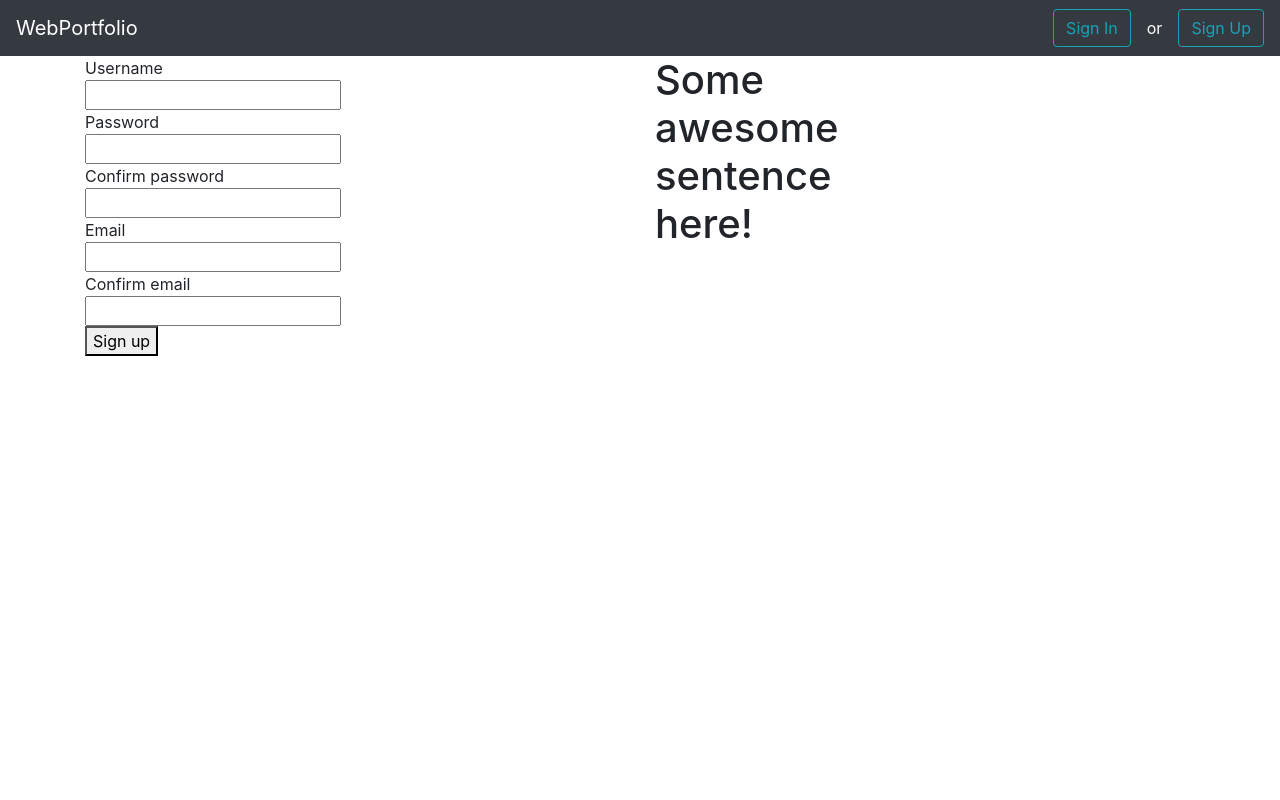
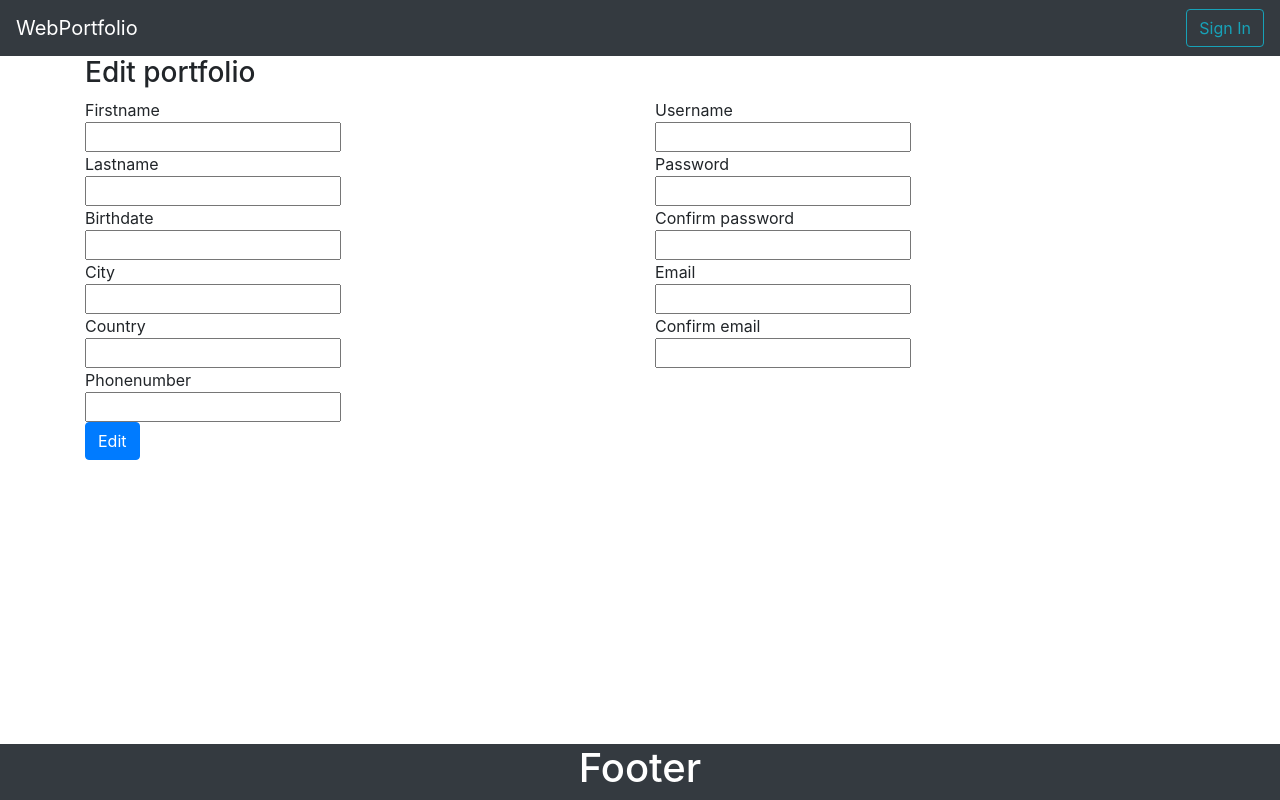
Before and after one commit to toni-mahilainen/WebPortfolio, a React (Create React App) app: page /editportfolio in a window 1280 px wide. Built offline with nearby package versions, Linux system fonts and the light colour scheme.

Commit message:
Väliaikatallennus

```diff
--- a/src/Components/App/app.jsx
+++ b/src/Components/App/app.jsx
@@ -4,6 +4,8 @@ import './app.css';
 import Main from '../Main/main';
 import HeaderLoggedOut from '../Header/HeaderLoggedOut/headerLoggedOut';
 import HeaderLoggedIn from '../Header/HeaderLoggedIn/headerLoggedIn';
+import Footer from '../Footer/footer';
+import EditPortfolio from '../EditPortfolio/editPortfolio';
 
 
 class App extends Component {
@@ -13,12 +15,13 @@ class App extends Component {
             return (
                 <Fragment>
                     <HeaderLoggedOut />
-                    <Main />
+                    <EditPortfolio />
+                    <Footer />
                 </Fragment>
             );
         } else {
             return (
-                <div className="App">
+                <div className="app">
                     <Router>
                         <nav id="nav" className="navbar navbar-expand-lg" onMouseEnter={this.heightUp} onMouseLeave={this.heightDown}>
                             <ul className="navbar-nav mr-auto ml-auto">
--- a/src/Components/EditPortfolio/editPortfolio.jsx
+++ b/src/Components/EditPortfolio/editPortfolio.jsx
@@ -1,12 +1,56 @@
 import React, { Component } from 'react';
 import './editPortfolio.css';
+import { Form, Container, Row, Col, Button } from 'react-bootstrap';
 
 class EditPortfolio extends Component {
     render() {
         return (
-            <div className="EditPortfolio">
-                <h1>EditPortfolio</h1>
-            </div>
+            <main>
+                <Container>
+                    <Row>
+                        <Col>
+                            <h3>Edit portfolio</h3>
+                        </Col>
+                    </Row>
+                    <Row>
+                        <Col>
+                            <form>
+                                Firstname <br />
+                                <input type="text" /><br />
+                                Lastname <br />
+                                <input type="text" /><br />
+                                Birthdate <br />
+                                <input type="text" /><br />
+                                City <br />
+                                <input type="text" /><br />
+                                Country <br />
+                                <input type="text" /><br />
+                                Phonenumber <br />
+                                <input type="text" /><br />
+                            </form>
+                        </Col>
+                        <Col>
+                            <form>
+                                Username <br />
+                                <input type="text" /><br />
+                                Password <br />
+                                <input type="password" /><br />
+                                Confirm password <br />
+                                <input type="password" /><br />
+                                Email <br />
+                                <input type="email" /><br />
+                                Confirm email <br />
+                                <input type="email" /><br />
+                            </form>
+                        </Col>
+                    </Row>
+                    <Row>
+                        <Col>
+                            <Button type="submit">Edit</Button>
+                        </Col>
+                    </Row>
+                </Container>
+            </main>
         );
     }
 }
--- a/src/Components/Footer/footer.css
+++ b/src/Components/Footer/footer.css
@@ -0,0 +1,8 @@
+footer {
+    background-color: #343a40;
+    color: white;
+    position: absolute;
+    width: 100%;
+    bottom: 0;
+    text-align: center;
+}
--- a/src/Components/Footer/footer.jsx
+++ b/src/Components/Footer/footer.jsx
@@ -1,12 +1,19 @@
 import React, { Component } from 'react';
 import './footer.css';
+import { Container, Row, Col } from 'react-bootstrap';
 
 class Footer extends Component {
     render() {
         return (
-            <div className="Footer">
-                <h1>Footer</h1>
-            </div>
+            <footer>
+                <Container>
+                    <Row>
+                        <Col>
+                            <h1>Footer</h1>
+                        </Col>
+                    </Row>
+                </Container>
+            </footer>
         );
     }
 }
--- a/src/Components/Header/HeaderLoggedOut/headerLoggedOut.jsx
+++ b/src/Components/Header/HeaderLoggedOut/headerLoggedOut.jsx
@@ -11,8 +11,10 @@ class HeaderLoggedOut extends Component {
                         WebPortfolio
                     </Navbar.Brand>
                     <Button variant="outline-info">Sign In</Button>
+                    {/*
                     <span id="or">or</span>
                     <Button variant="outline-info">Sign Up</Button>
+                    */}
                 </Navbar>
             </header>
         );
--- a/src/Components/Main/main.jsx
+++ b/src/Components/Main/main.jsx
@@ -7,10 +7,11 @@ import { Col } from 'react-bootstrap';
 class Main extends Component {
     render() {
         return (
-            <div className="Main">
+            <main className="main">
                 <Container>
                     <Row>
                         <Col>
+                            <h3>Create an account</h3>
                             <form>
                                 Username <br />
                                 <input type="text"/><br />
@@ -30,7 +31,7 @@ class Main extends Component {
                         </Col>
                     </Row>
                 </Container>
-            </div>
+            </main>
         );
     }
 }
--- a/src/Components/Portfolio/Contact/contact.jsx
+++ b/src/Components/Portfolio/Contact/contact.jsx
@@ -4,7 +4,7 @@ import './contact.css';
 class Contact extends Component {
     render() {
         return (
-            <div className="Contact">
+            <div className="contact">
                 <h1>Contact</h1>
             </div>
         );
--- a/src/Components/Portfolio/Home/home.jsx
+++ b/src/Components/Portfolio/Home/home.jsx
@@ -4,7 +4,7 @@ import './home.css';
 class Home extends Component {
     render() {
         return (
-            <div className="Home">
+            <div className="home">
                 <h1>Home</h1>
             </div>
         );
--- a/src/Components/Portfolio/IAm/iAm.jsx
+++ b/src/Components/Portfolio/IAm/iAm.jsx
@@ -4,7 +4,7 @@ import './iAm.css';
 class IAm extends Component {
     render() {
         return (
-            <div className="IAm">
+            <div className="iAm">
                 <h1>IAm</h1>
             </div>
         );
--- a/src/Components/Portfolio/ICan/iCan.jsx
+++ b/src/Components/Portfolio/ICan/iCan.jsx
@@ -4,7 +4,7 @@ import './iCan.css';
 class ICan extends Component {
     render() {
         return (
-            <div className="ICan">
+            <div className="iCan">
                 <h1>ICan</h1>
             </div>
         );
--- a/src/Components/Portfolio/Questbook/questbook.jsx
+++ b/src/Components/Portfolio/Questbook/questbook.jsx
@@ -4,7 +4,7 @@ import './questbook.css';
 class Questbook extends Component {
     render() {
         return (
-            <div className="Questbook">
+            <div className="questbook">
                 <h1>Questbook</h1>
             </div>
         );
--- a/src/Components/Portfolio/portfolio.jsx
+++ b/src/Components/Portfolio/portfolio.jsx
@@ -4,7 +4,7 @@ import './portfolio.css';
 class Portfolio extends Component {
     render() {
         return (
-            <div className="Portfolio">
+            <div className="portfolio">
                 <h1>Portfolio</h1>
             </div>
         );
```
